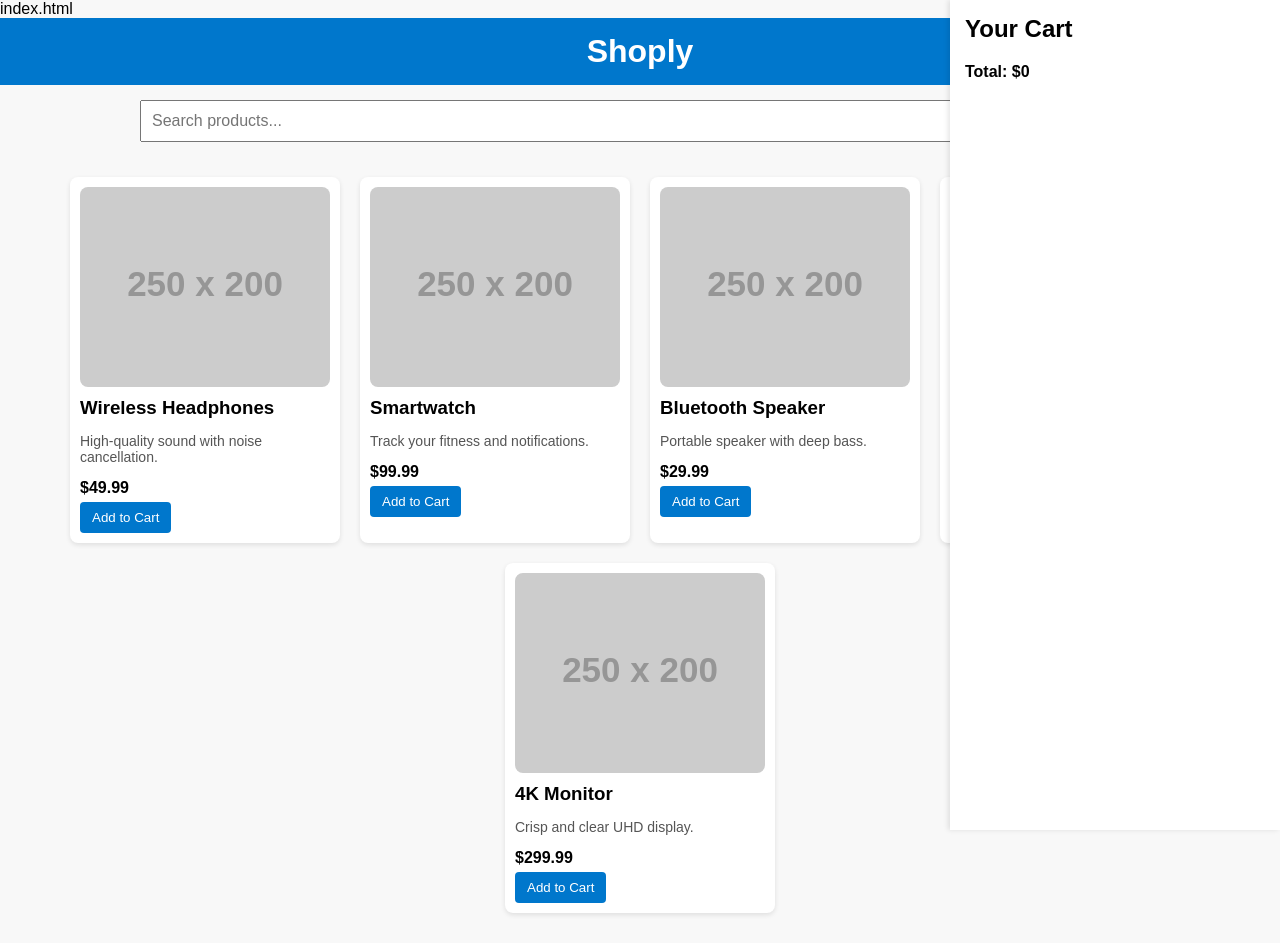
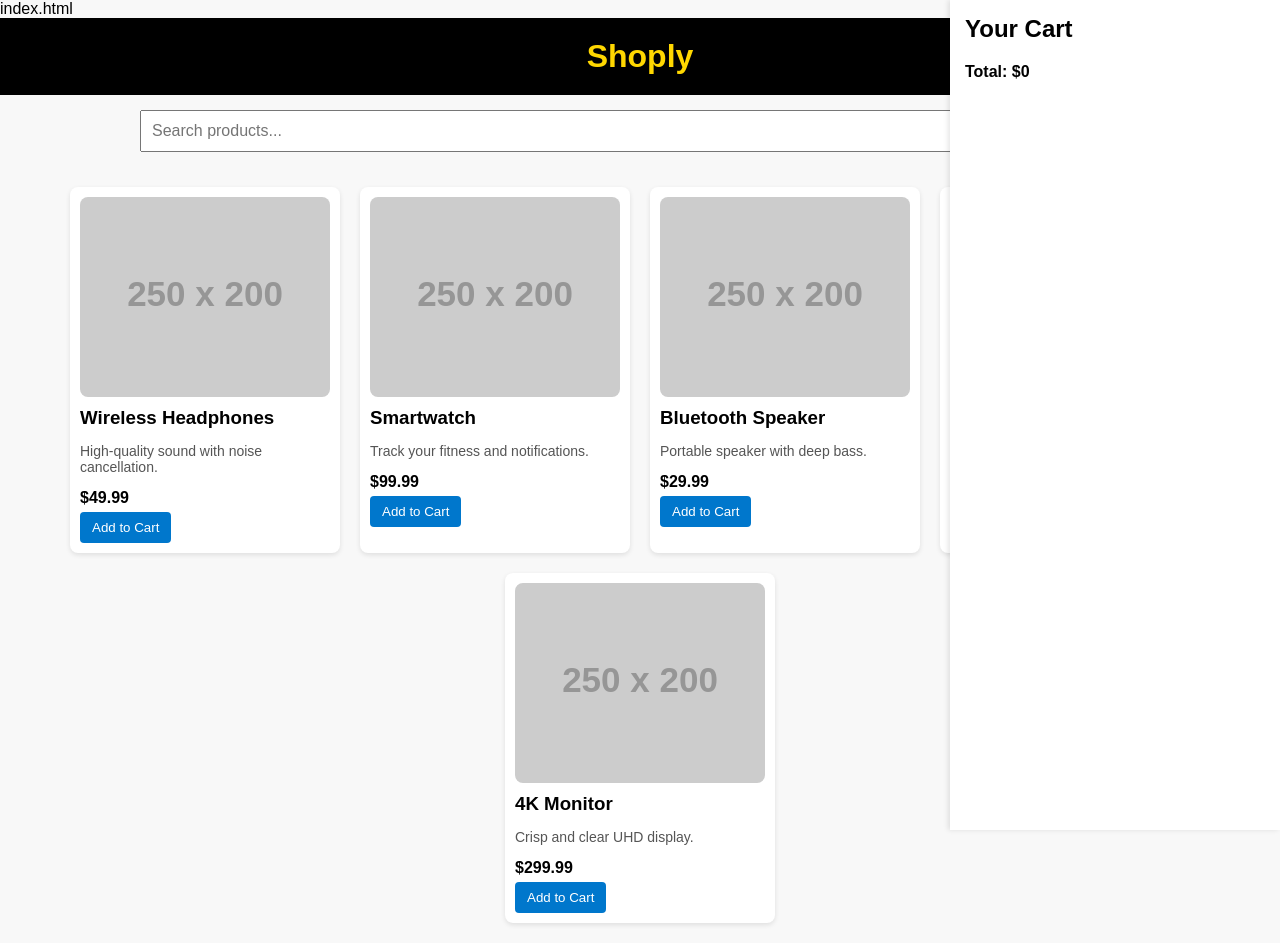
Before and after one commit to bro73386-hash/shoply, a plain HTML site: page index.html in a window 1280 px wide. Drawn offline with Linux system fonts and the light colour scheme; placeholder pictures from the web are drawn by us.

Commit message:
Update index.html

```diff
--- a/index.html
+++ b/index.html
@@ -12,9 +12,9 @@ body {
     background: #f8f8f8;
 }
 header {
-    background: #0077cc;
-    color: #fff;
-    padding: 15px;
+    background: #000000;
+    color: #FFD700;
+    padding: 20px;
     text-align: center;
 }
 header h1 {
```
